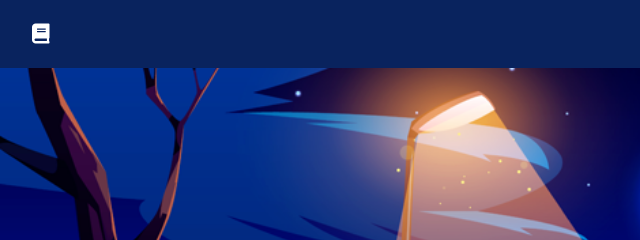
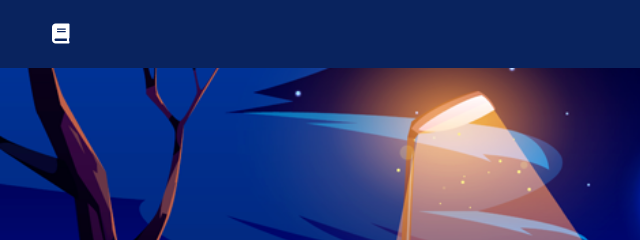
Before and after one commit to klarapo/Krimi-romani---Bootstrap, a plain HTML site: page predstavnici.html in a window 1280 px wide. Shown: the top 240 px of the page, 0-640 px from the left. Drawn offline with nearby package versions, Linux system fonts and the light colour scheme.

Commit message:
Update predstavnici.html

```diff
--- a/predstavnici.html
+++ b/predstavnici.html
@@ -16,7 +16,9 @@
   <body>
     <nav class="navbar navbar-expand-lg navbar-dark bg-primary">
       <div class="container-fluid">
-        <a class="navbar-brand" href="./index.html"><i class="fas fa-book icon"></i></a>
+        <div class="logo">
+          <a class="navbar-brand" href="./index.html"><i class="fas fa-book icon"></i></a>
+        </div>
         <button class="navbar-toggler" type="button" data-bs-toggle="collapse" data-bs-target="#navbarNav" aria-controls="navbarNav" aria-expanded="false" aria-label="Toggle navigation">
           <span class="navbar-toggler-icon"></span>
         </button>
```
